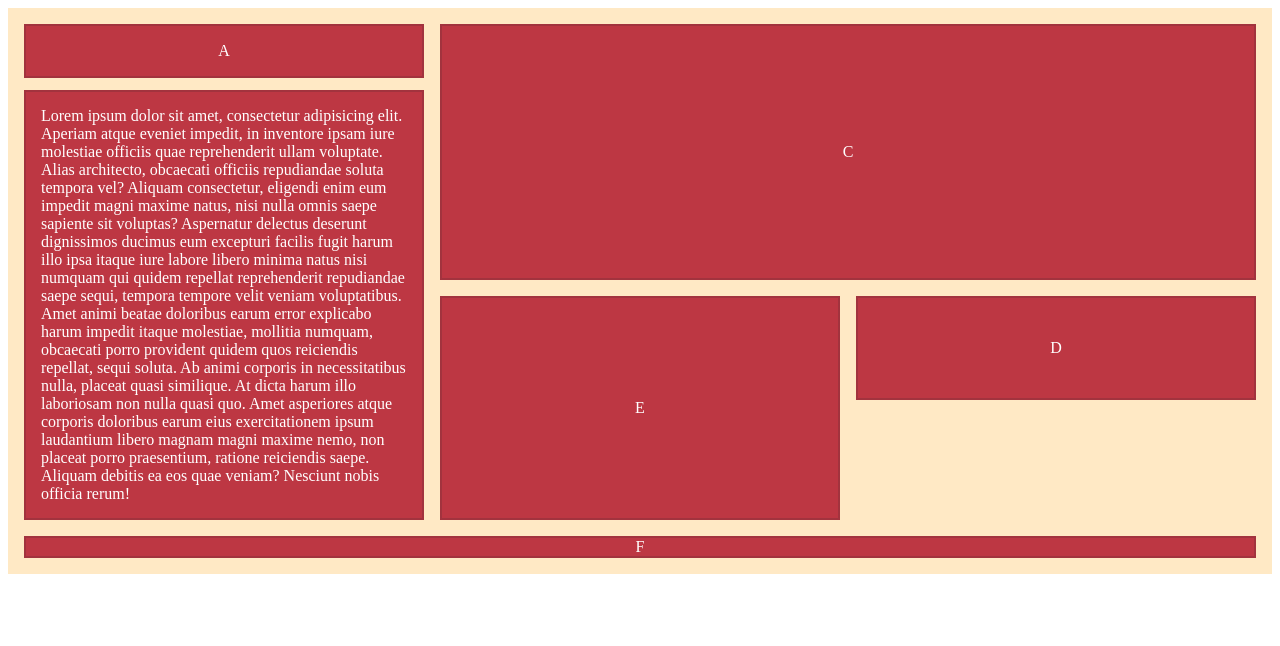
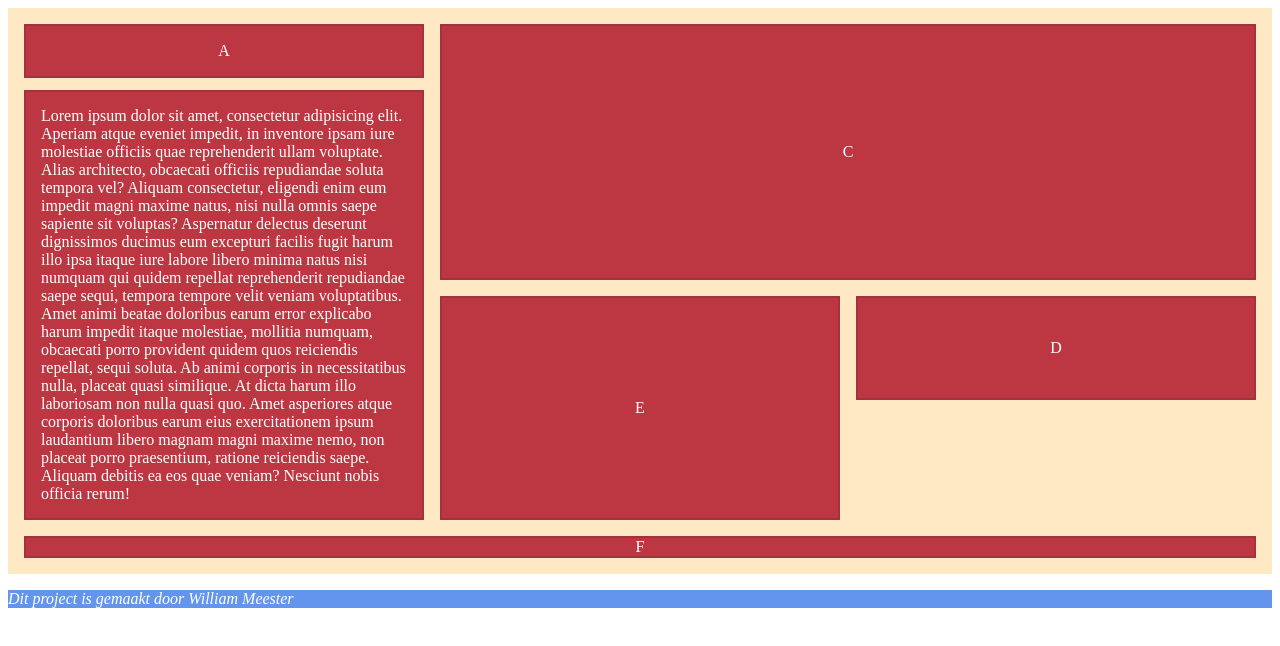
Before and after one commit to wil004/Opdracht3-Grid-Novi, a plain HTML site: page index.html in a window 1280 px wide. Drawn offline with Linux system fonts and the light colour scheme.

Commit message:
aangepast

```diff
--- a/index.html
+++ b/index.html
@@ -32,5 +32,6 @@
     <aside class="grid-item asideE">E</aside>
     <footer class="grid-item footer">F</footer>
 </div>
+<div id="forPullRequest"> <p><i>Dit project is gemaakt door William Meester</i></p></div>
 </body>
 </html>
--- a/styles.css
+++ b/styles.css
@@ -85,3 +85,8 @@
         height: 100px;
     }
 }
+#forPullRequest {
+    background-color: cornflowerblue;
+    color: white;
+    font-weight: 100;
+}
```
